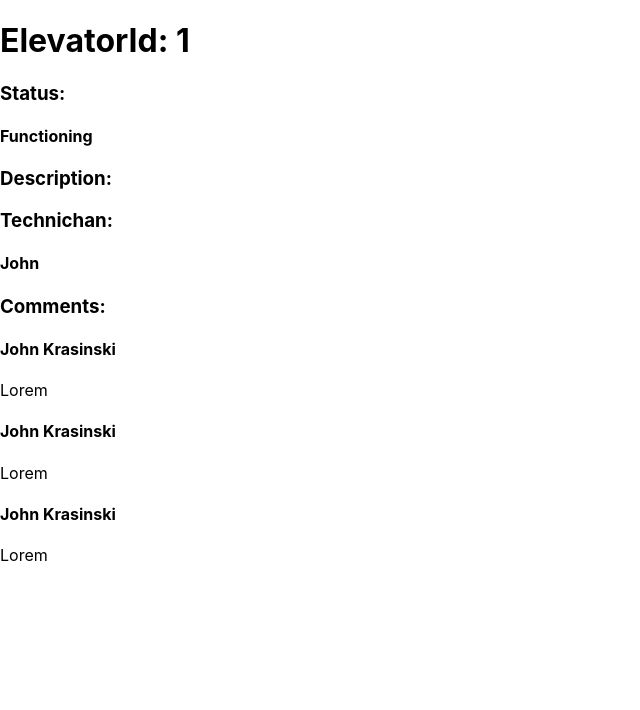
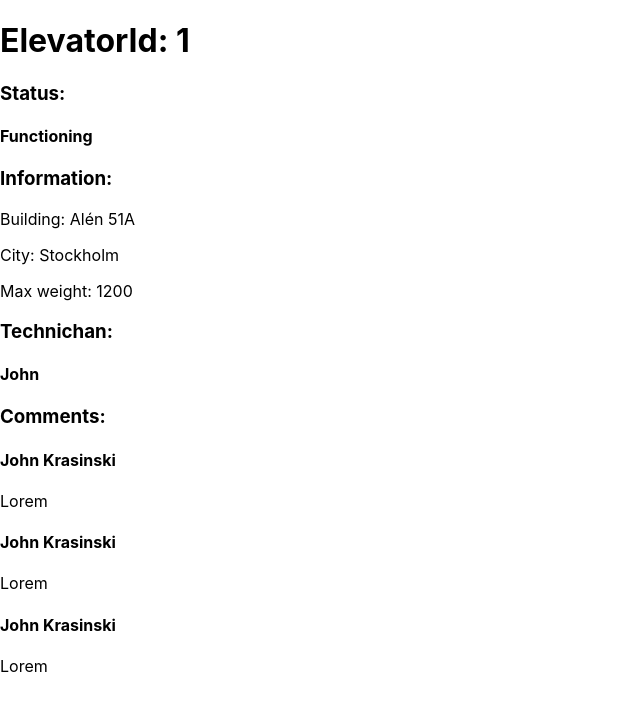
Before and after one commit to bap-ba-bip-boop/elevator.portal.frontend, a React (Create React App) app: page / in a window 1280 px wide. Shown: the top 710 px of the page, without its empty margins (0-640 px from the left). Built offline with nearby package versions, Linux system fonts and the light colour scheme.

Commit message:
Information

```diff
--- a/src/SelectedElevatorView.js
+++ b/src/SelectedElevatorView.js
@@ -55,8 +55,6 @@ export const SelectedElevatorView = (props) => {
                 <p className='CommentContent'>City: {info.City}</p>
 
                 <p className='CommentContent'>Max weight: {info.MaxWeight}</p>
-
-                <p className='CommentContent'>Type: {}</p>
             </div>
         );
 
@@ -74,8 +72,8 @@ export const SelectedElevatorView = (props) => {
         </div>
 
         <div className="descriptionSection">
-            <h3>Description: </h3>
-            <p>{data.Description}</p>
+            <h3>Information: </h3>
+            {listInformation}
         </div>
 
         <div className="technichanSection">
```
